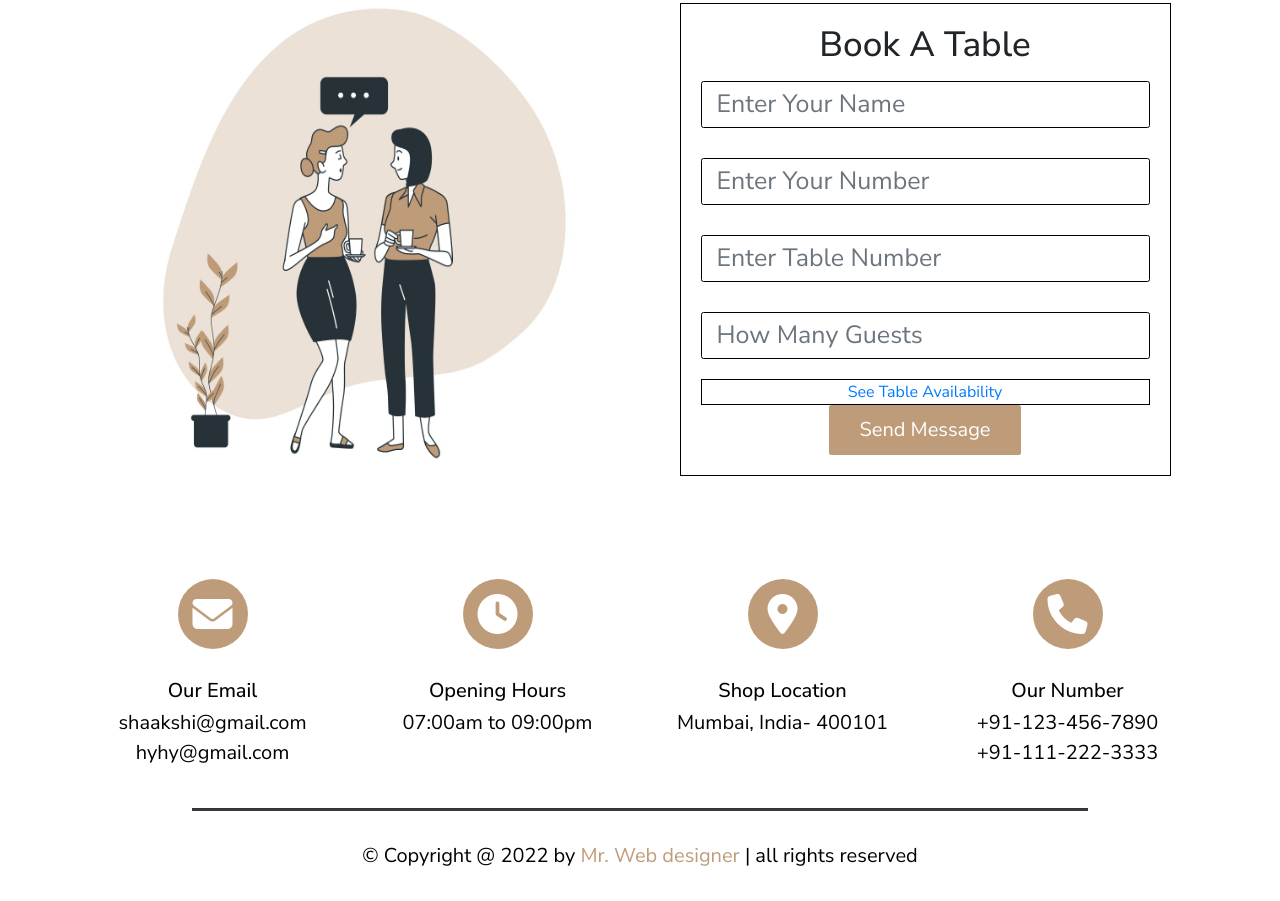
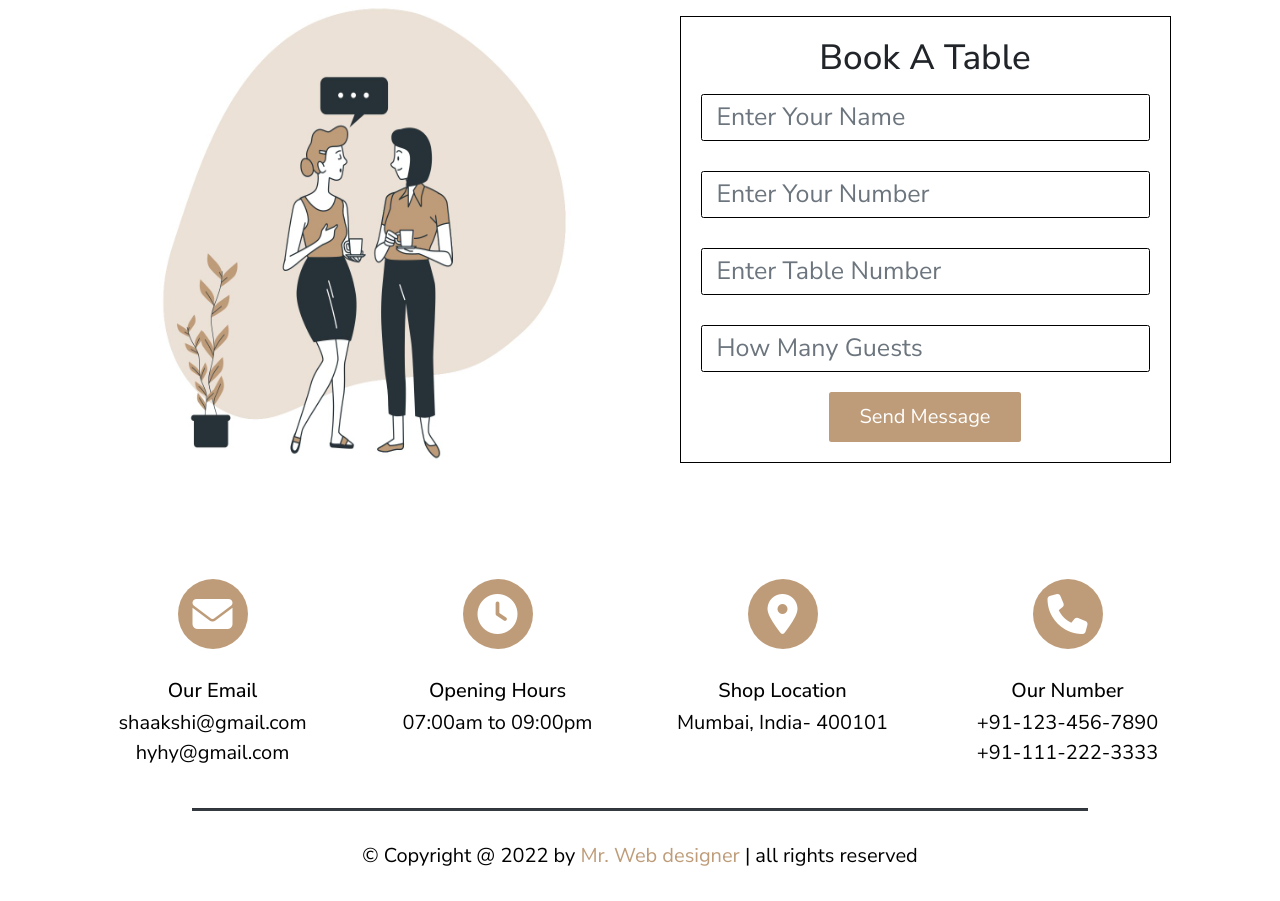
Before and after one commit to Ravi-pravin/multipageCoffeeShop, a plain HTML site: page index.html in a window 1280 px wide. Shown: the part 4391-5292 px from the top of the page. Drawn offline with nearby package versions, Linux system fonts and the light colour scheme.

Commit message:
2ndcommit

```diff
--- a/index.html
+++ b/index.html
@@ -325,9 +325,9 @@
                                     placeholder="How Many Guests">
                             </div>
 
-                            <div class="tableBox d-flex align-items-center justify-content-center">
+                            <!-- <div class="tableBox d-flex align-items-center justify-content-center">
                                 <a href="tablearrangement.html">See Table Availability</a>
-                            </div>
+                            </div> -->
                             <div class="buttonBox d-flex align-items-center justify-content-center">
                                 <button type="submit" class="btn btn-primary border-0">Send Message</button>
                             </div>
```
